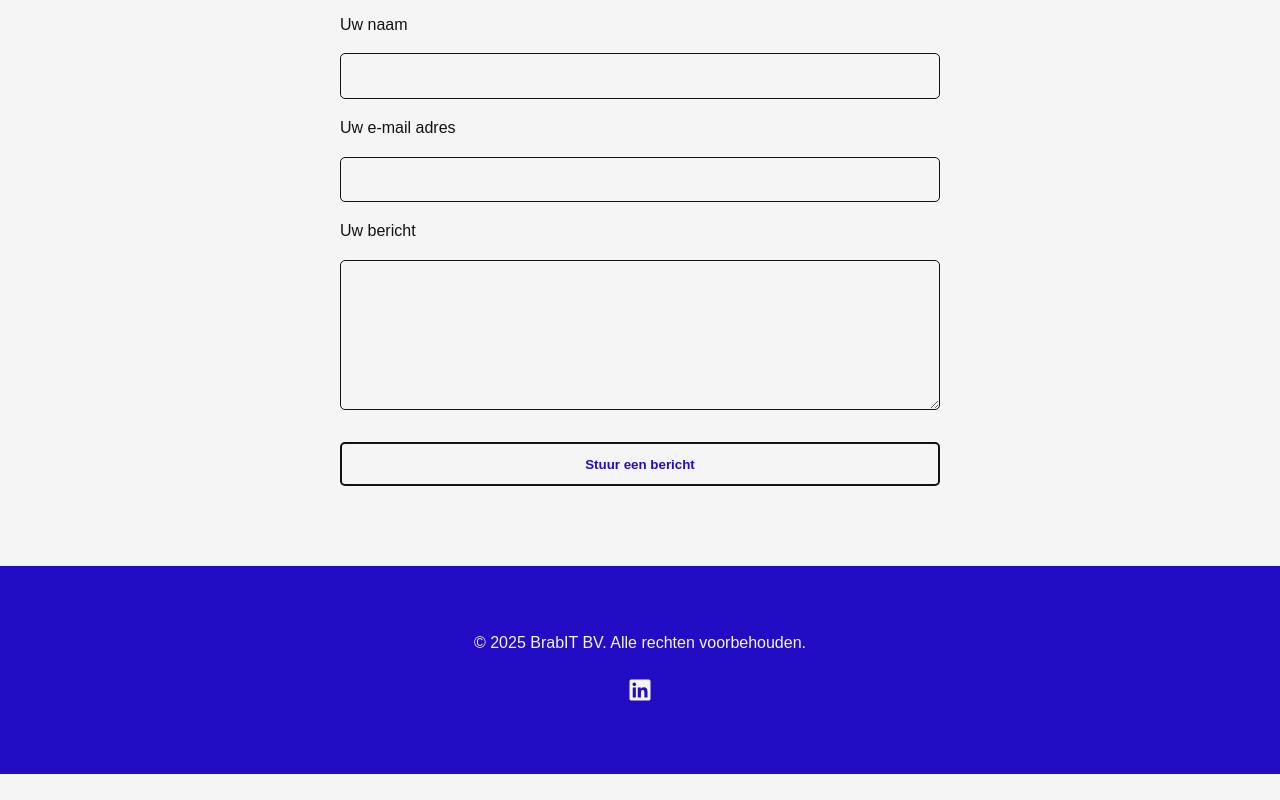
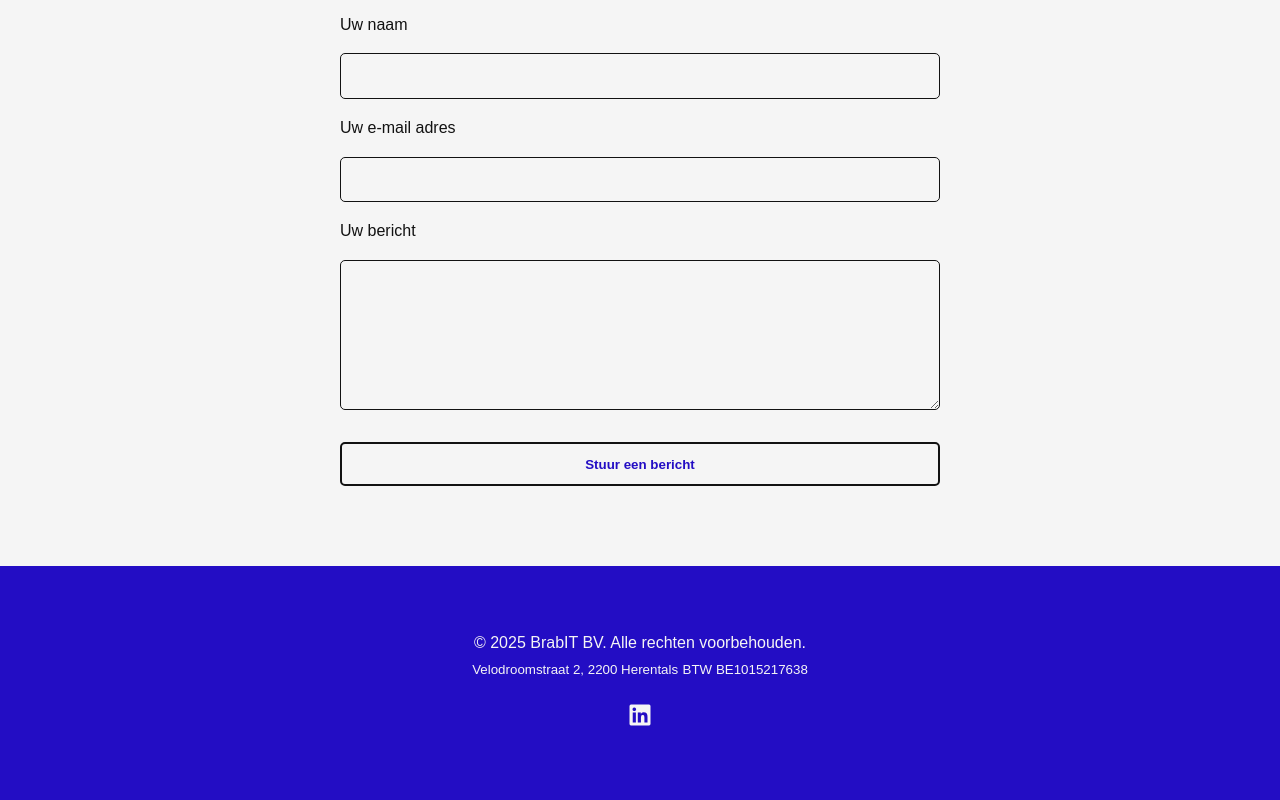
Before and after one commit to BrabIT-Organization/brabit, a website: page src/index.html in a window 1280 px wide. Shown: the part 2576-3376 px from the top of the page. Before the commit the page ends 3350 px from the top, so only its background shows below. Drawn offline with Linux system fonts and the light colour scheme.

Commit message:
Add legal info on footer

```diff
--- a/src/assets/stylesheets/styles.css
+++ b/src/assets/stylesheets/styles.css
@@ -167,7 +167,7 @@ header p {
 
 footer {
     background: var(--standard-color);
-    color: light-dark(var(--dark), var(--light));
+    color: var(--light);
     text-align: center;
     padding: 2rem 0;
 }
--- a/src/index.html
+++ b/src/index.html
@@ -159,6 +159,8 @@
         <footer>
             <div class="container">
                 <p>&copy; 2025 BrabIT BV. Alle rechten voorbehouden.</p>
+                <small>Velodroomstraat 2, 2200 Herentals</small>
+                <small>BTW BE1015217638</small>
                 <div class="social-links">
                     <a href="https://www.linkedin.com/in/olivier-brabanders"><i class="fab fa-linkedin"></i></a>
                 </div>
```
